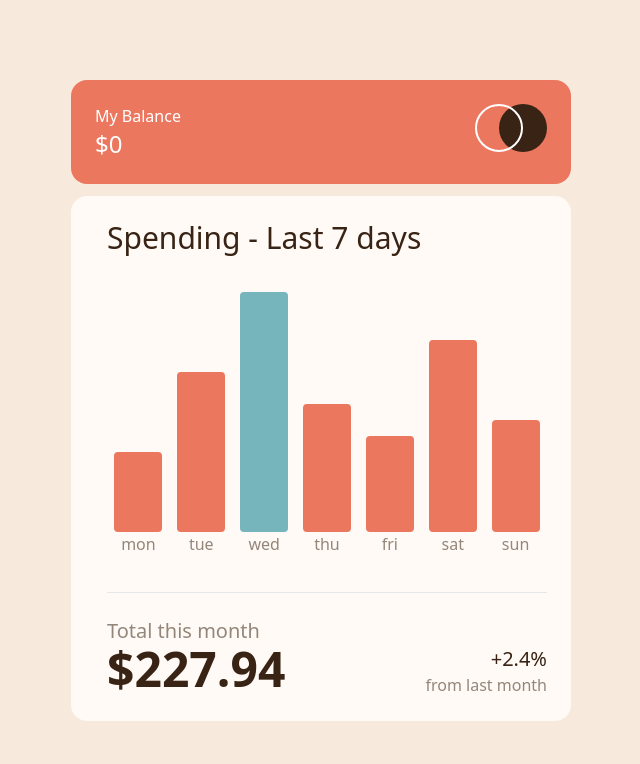
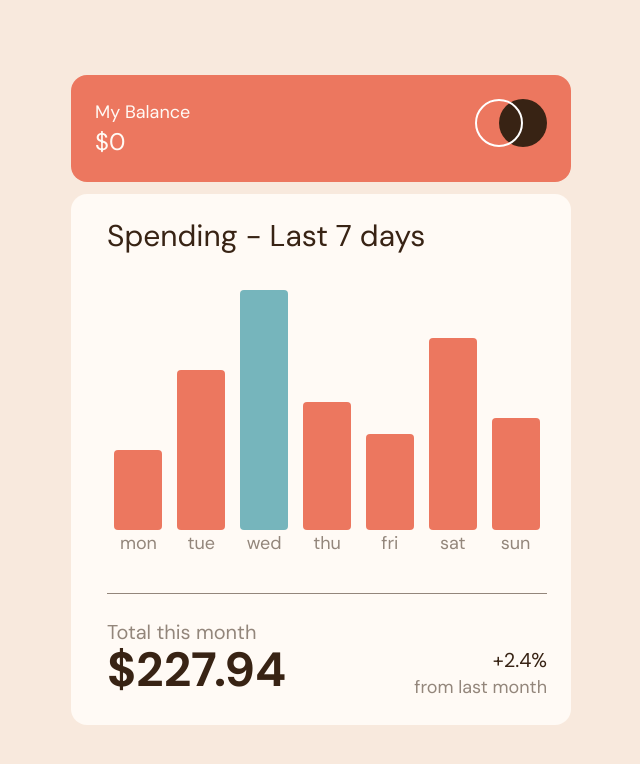
Before and after one commit to std95174/expenses-chart-component, a plain HTML site: page index.html in a window 1280 px wide. Shown: the whole page, without its empty margins (319-959 px from the left). Drawn offline with nearby package versions, Linux system fonts and the light colour scheme.

Commit message:
refactor

```diff
--- /dev/null
+++ b/index.css
@@ -0,0 +1,6 @@
+@import url("https://fonts.googleapis.com/css2?family=DM+Sans:wght@400;700&display=swap");
+
+body {
+    font-size: 18px;
+    font-family: "DM Sans", sans-serif;
+}
--- a/index.html
+++ b/index.html
@@ -1,5 +1,5 @@
 <!DOCTYPE html>
-<html lang="en" class="h-full grid font-['DM Sans']">
+<html lang="en" class="h-full grid">
 <head>
     <meta charset="UTF-8">
     <meta name="viewport" content="width=device-width, initial-scale=1.0">
@@ -7,6 +7,22 @@
     <link rel="icon" type="image/png" sizes="32x32" href="./images/favicon-32x32.png">
     <title>Frontend Mentor | Expenses chart component</title>
     <script src="https://cdn.tailwindcss.com"></script>
+    <link rel="stylesheet" href="index.css"/>
+    <script>
+        tailwind.config = {
+            theme: {
+                extend: {},
+                colors: {
+                    "soft-red": "hsl(10, 79%, 65%)",
+                    cyan: "hsl(186, 34%, 60%)",
+                    "dark-brown": "hsl(25, 47%, 15%)",
+                    "medium-brown": "hsl(28, 10%, 53%)",
+                    cream: "hsl(27, 66%, 92%)",
+                    "very-pale-orange": "hsl(33, 100%, 98%)",
+                },
+            },
+        };
+    </script>
     <script type="application/javascript">
         function onload() {
             fetch("data.json")
@@ -39,9 +55,9 @@
                         balanceDiv.classList.add('self-end')
 
                         let barDiv = document.createElement('div');
-                        barDiv.classList.add('bg-soft-red', 'w-12', 'mx-auto', 'rounded', 'cursor-pointer', `h-[${originalBalance.proportionAmount}rem]`);
-                        barDiv.classList.add(`before:hover:content-[\'$${originalBalance.amount}\']`, 'before:relative', 'before:bottom-8', 'before:bg-black', 'before:rounded', 'before:text-white', 'before:hover:p-1')
-                        barDiv.classList.add('before:right-1');
+                        barDiv.classList.add('w-12', 'mx-auto', 'rounded', 'cursor-pointer', `h-[${originalBalance.proportionAmount}rem]`);
+                        barDiv.classList.add(`before:hover:content-[\'$${originalBalance.amount}\']`, 'before:relative', 'before:bottom-8', 'before:bg-dark-brown', 'before:rounded', 'before:text-very-pale-orange', 'before:hover:p-1')
+                        barDiv.classList.add('before:right-1', 'hover:bg-opacity-60');
 
                         if (originalBalance.isToday) {
                             barDiv.classList.add('bg-cyan')
@@ -59,63 +75,30 @@
                 })
         }
     </script>
-    <style>
-        .bg-soft-red {
-            background-color: hsl(10, 79%, 65%);
-        }
-
-        .bg-soft-red:hover {
-            background-color: hsl(10, 79%, 75%);
-        }
-
-        .bg-cyan {
-            background-color: hsl(186, 34%, 60%);
-        }
-
-        .bg-cyan:hover {
-            background-color: hsl(186, 34%, 70%);
-        }
-
-        .dark-brown {
-            color: hsl(25, 47%, 15%);
-        }
-
-        .medium-brown {
-            color: hsl(28, 10%, 53%);
-        }
-
-        .bg-cream {
-            background-color: hsl(27, 66%, 92%);
-        }
-
-        .bg-very-pale-orange {
-            background-color: hsl(33, 100%, 98%);
-        }
-    </style>
 </head>
-<body class="flex flex-col justify-center bg-cream font-[18px] my-auto" onload="onload()">
+<body class="flex flex-col justify-center bg-cream font-[18px] my-auto text-medium-brown" onload="onload()">
 <main class="mx-auto my-auto w-[500px]">
     <div class="bg-soft-red mx-auto rounded-2xl">
         <div class="p-6 grid grid-cols-2">
-            <div class="text-white">
+            <div class="text-very-pale-orange">
                 <div>My Balance</div>
                 <div id="balance" class="text-2xl"></div>
             </div>
             <img src="images/logo.svg" alt="logo" class="justify-self-end">
         </div>
     </div>
-    <div class="bg-very-pale-orange mx-auto rounded-2xl mt-3 medium-brown">
+    <div class="bg-very-pale-orange mx-auto rounded-2xl mt-3">
         <div class="flex flex-col p-6 ml-3">
-            <div class="text-3xl font-[400] dark-brown mb-6">Spending - Last 7 days</div>
-            <div id="chart" class="grid grid-cols-7 text-center my-3"></div>
+            <div class="text-3xl font-[400] text-dark-brown mb-6">Spending - Last 7 days</div>
+            <div id="chart" class="grid grid-cols-7 text-center my-3 text-medium-brown"></div>
             <hr class="my-6">
             <div class="text-xl">
                 Total this month
             </div>
             <div class="grid grid-cols-2">
-                <span id="total" class="text-5xl font-[700] dark-brown"></span>
+                <span id="total" class="text-5xl font-[700] text-dark-brown"></span>
                 <div class="justify-self-end text-right">
-                    <div class="text-xl dark-brown">+2.4%</div>
+                    <div class="text-xl text-dark-brown">+2.4%</div>
                     <div>from last month</div>
                 </div>
             </div>
```
